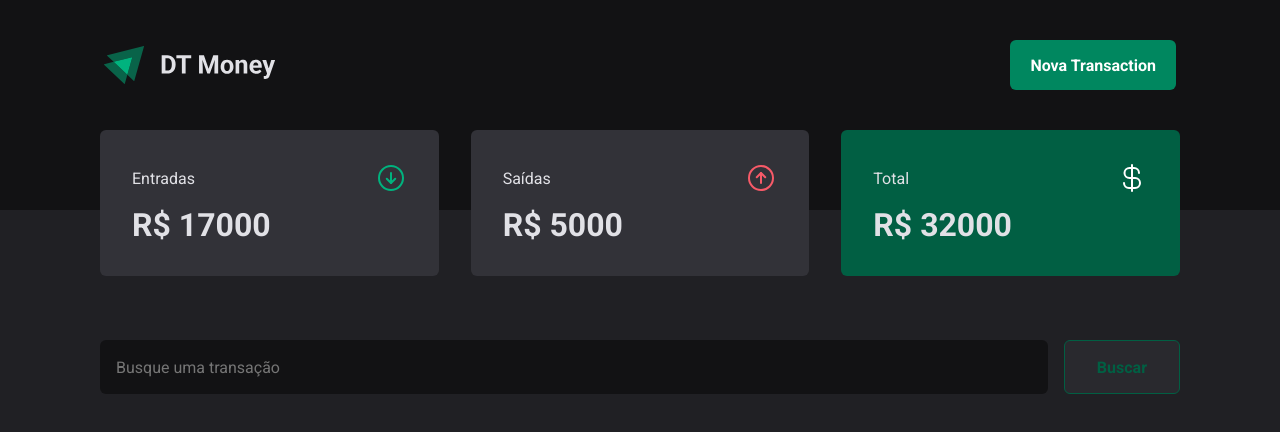
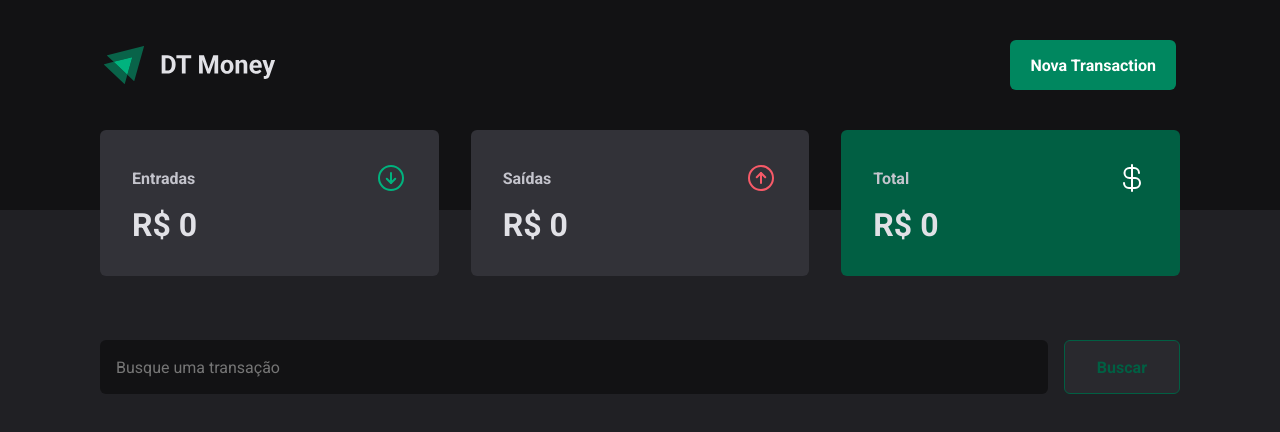
Before and after one commit to Anathangv/reactjs_ignitecourse_dt_money, a React (Vite) app: page / in a window 1280 px wide. Shown: the top 432 px of the page. Built offline with nearby package versions, Linux system fonts and the light colour scheme.

Commit message:
feat: included functionality for the dashboard calculating the income and outcome total

```diff
--- a/src/contexts/TransactionProvider.tsx
+++ b/src/contexts/TransactionProvider.tsx
@@ -16,6 +16,8 @@ export interface ITransaction {
 
 interface ITransactionContext {
   filteredTransactions: ITransaction[]
+  totalIncome: number
+  totalOutcome: number
   addNewTransaction: (transaction: ITransaction) => void
   searchTransaction: (search: string) => void
 }
@@ -42,14 +44,26 @@ export function TransactionProvider({ children }: TransactionContextProps) {
       transaction.description.includes(search),
     )
 
-    console.log('searchTransaction', searchList)
-
     setFilteredTransactions(searchList)
   }
 
+  const totalIncome = transactions
+    .filter((transaction) => transaction.type === 'income')
+    .reduce((result, transaction) => result + transaction.value, 0)
+
+  const totalOutcome = transactions
+    .filter((transaction) => transaction.type === 'outcome')
+    .reduce((result, transaction) => result + transaction.value, 0)
+
   return (
     <TransactionContext.Provider
-      value={{ filteredTransactions, addNewTransaction, searchTransaction }}
+      value={{
+        filteredTransactions,
+        totalIncome,
+        totalOutcome,
+        addNewTransaction,
+        searchTransaction,
+      }}
     >
       {children}
     </TransactionContext.Provider>
--- a/src/pages/Home/components/Card/styles.ts
+++ b/src/pages/Home/components/Card/styles.ts
@@ -17,6 +17,11 @@ export const CardContainer = styled.div<ICardContainerStyled>`
     display: flex;
     justify-content: space-between;
     align-items: center;
+
+    span {
+      color: ${(props) => props.theme['gray-300']};
+      font-weight: 700;
+    }
   }
 
   & > div:nth-child(2) > span {
--- a/src/pages/Home/components/Dashboard/index.tsx
+++ b/src/pages/Home/components/Dashboard/index.tsx
@@ -2,25 +2,28 @@ import { ArrowCircleDown, ArrowCircleUp, CurrencyDollar } from 'phosphor-react'
 import { Card } from '../Card'
 import { DashboardContainer } from './styles'
 import { useTheme } from 'styled-components'
+import { useContext } from 'react'
+import { TransactionContext } from '../../../../contexts/TransactionProvider'
 
 export function Dashboard() {
   const theme = useTheme()
+  const { totalIncome, totalOutcome } = useContext(TransactionContext)
 
   return (
     <DashboardContainer>
       <Card
         title="Entradas"
-        value={17000}
+        value={totalIncome}
         icon={<ArrowCircleDown size={32} color={theme['green-300']} />}
       />
       <Card
         title="Saídas"
-        value={5000}
+        value={totalOutcome}
         icon={<ArrowCircleUp size={32} color={theme['red-300']} />}
       />
       <Card
         title="Total"
-        value={32000}
+        value={totalIncome + totalOutcome}
         icon={<CurrencyDollar size={32} color={theme.white} />}
         cardColor={theme['green-700']}
       />
```
